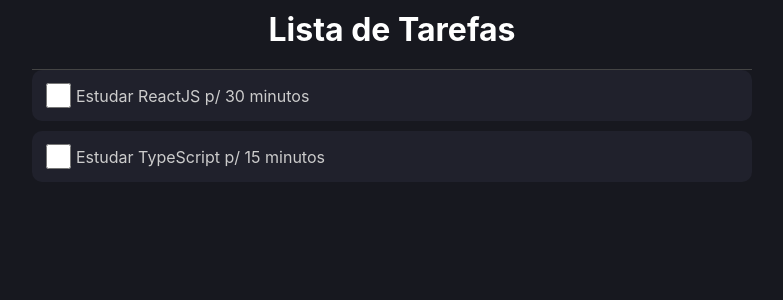
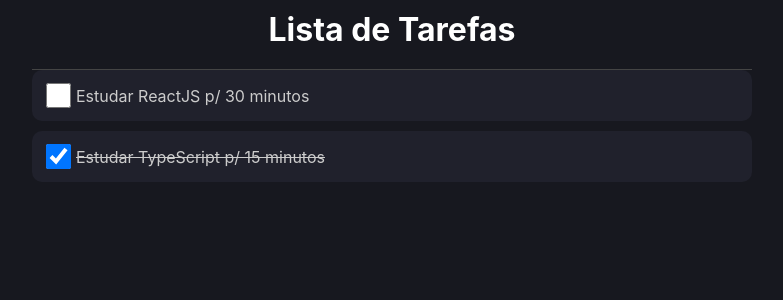
Before and after one commit to lucassousa25/todolist-ts, a React (Create React App) app: page / in a window 1280 px wide. Shown: the top 300 px of the page, without its empty margins (248-1031 px from the left). Built offline with nearby package versions, Linux system fonts and the light colour scheme.

Commit message:
Setando line-through quando marcado

```diff
--- a/src/App.tsx
+++ b/src/App.tsx
@@ -7,7 +7,7 @@
 
   const [list, setList] = useState<Item[]>([
     { id: 1, name: 'Estudar ReactJS p/ 30 minutos', done: false },
-    { id: 2, name: 'Estudar TypeScript p/ 15 minutos', done: false }
+    { id: 2, name: 'Estudar TypeScript p/ 15 minutos', done: true }
   ]);
 
   return (
--- a/src/components/ListItem/index.tsx
+++ b/src/components/ListItem/index.tsx
@@ -1,3 +1,5 @@
+import { useState } from 'react';
+
 import * as S from './styles';
 import { Item } from '../../types/Item';
 
@@ -6,11 +8,15 @@
 };
 
 export const ListItem = ({ item }: Props) => {
-
+  const [isChecked, setIsChecked] = useState(item.done);
 
   return (
-    <S.Container>
-      <input type="checkbox" />
+    <S.Container done={isChecked}>
+      <input
+        type="checkbox"
+        checked={isChecked}
+        onChange={e => setIsChecked(e.target.checked)}
+      />
       <label>{item.name}</label>
     </S.Container>
   )
--- a/src/components/ListItem/styles.ts
+++ b/src/components/ListItem/styles.ts
@@ -1,6 +1,11 @@
 import styled from 'styled-components';
 
-export const Container = styled.div`
+type ContainerProps = {
+  done: boolean;
+}
+
+export const Container = styled.div(({ done }: ContainerProps) => (
+  `
   display: flex;
   background-color: #20212c;
   padding: 10px;
@@ -16,5 +21,7 @@
 
   label {
     color: #ccc;
+    text-decoration: ${ done ? 'line-through' : 'initial' }
   }
-`;
+`
+));
```
